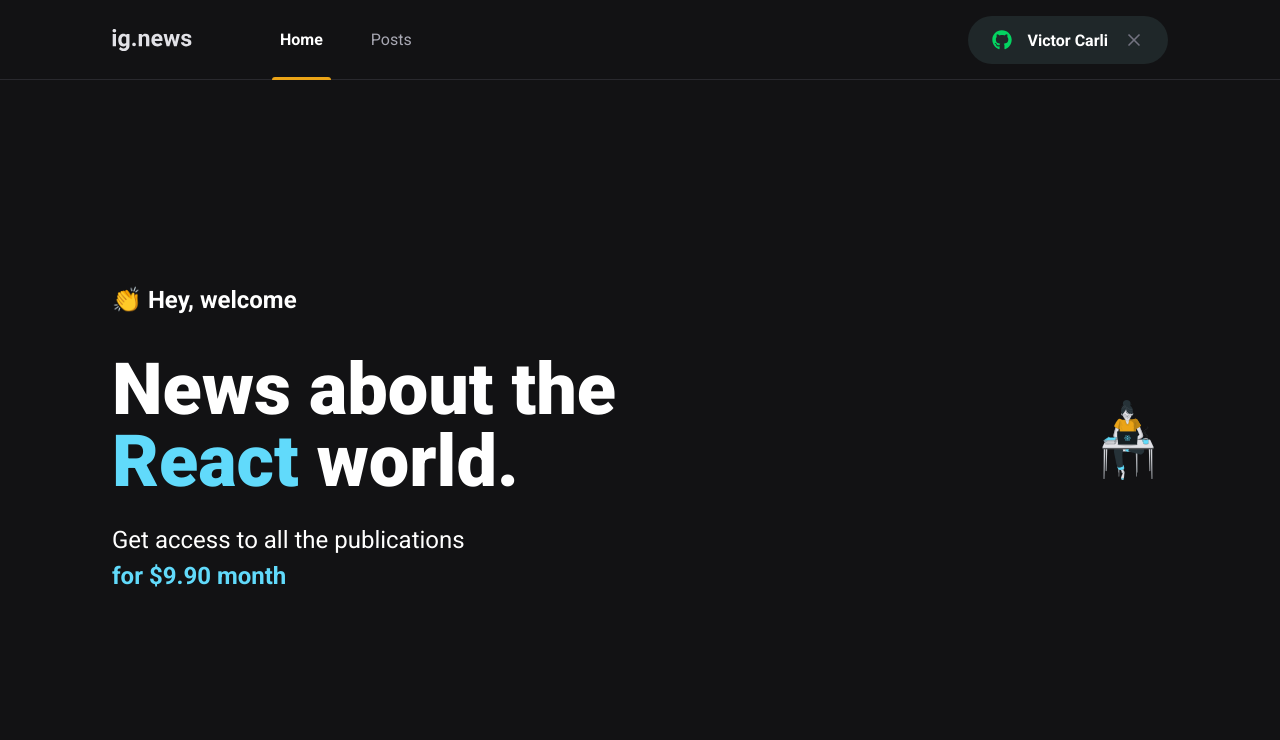
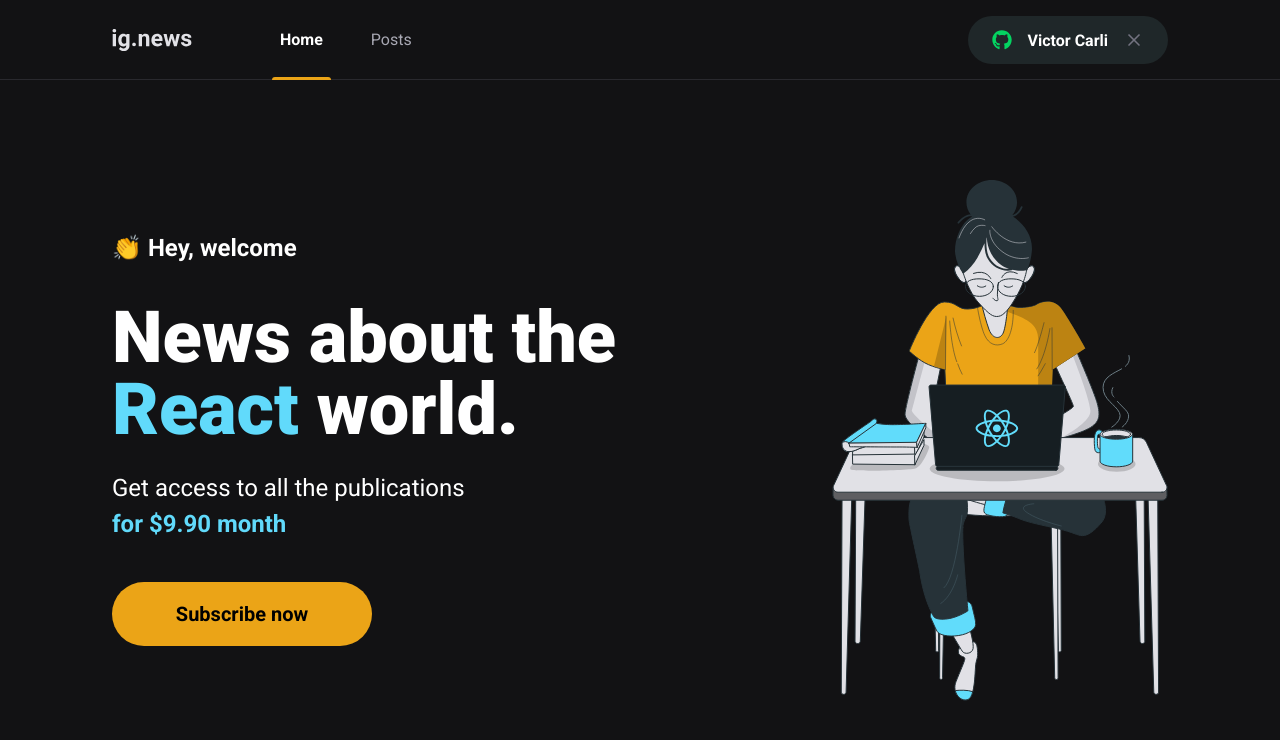
Before and after one commit to ocarlic/ignews, a Next.js app: page / in a window 1280 px wide. Shown: the top 740 px of the page. Built offline with nearby package versions, Linux system fonts and the light colour scheme.

Commit message:
component SubscribeButton

```diff
--- /dev/null
+++ b/src/components/SubscribeButton/index.tsx
@@ -0,0 +1,12 @@
+import styles from './styles.module.scss';
+
+export function SubscribeButton() {
+  return (
+    <button
+      type="button"
+      className={styles.subscribeButton}
+    >
+      Subscribe now
+    </button>
+  )
+}
--- /dev/null
+++ b/src/components/SubscribeButton/styles.module.scss
@@ -0,0 +1,26 @@
+.subscribeButton {
+  width: 260px;
+  height: 4rem;
+  border: 0;
+  border-radius: 2rem;
+  -webkit-border-radius: 2rem;
+  -moz-border-radius: 2rem;
+  -ms-border-radius: 2rem;
+  -o-border-radius: 2rem;
+  background: var(--yellow-500);
+  font-size: 1.25rem;
+  font-weight: bold;
+  display: flex;
+  align-items: center;
+  justify-content: center;
+  transition: filter 0.2s;
+  -webkit-transition: filter 0.2s;
+  -moz-transition: filter 0.2s;
+  -ms-transition: filter 0.2s;
+  -o-transition: filter 0.2s;
+
+  &:hover {
+    filter: brightness(0.8);
+    -webkit-filter: brightness(0.8);
+  }
+}
--- a/src/pages/home.module.scss
+++ b/src/pages/home.module.scss
@@ -38,4 +38,8 @@
       font-weight: bold;
     }
   }
+
+  button {
+    margin-top: 2.5rem;
+  }
 }
--- a/src/pages/index.tsx
+++ b/src/pages/index.tsx
@@ -1,4 +1,5 @@
 import Image from 'next/image';
+import { SubscribeButton } from '../components/SubscribeButton';
 
 import styles from './home.module.scss';
 
@@ -12,13 +13,14 @@
           Get access to all the publications <br />
           <span>for $9.90 month</span>
         </p>
+        <SubscribeButton />
       </section>
 
       <Image
         src="/images/avatar.svg"
         alt="Girl coding"
-        width={80}
-        height={80}
+        width={336}
+        height={521}
       />
     </main>
   )
```
